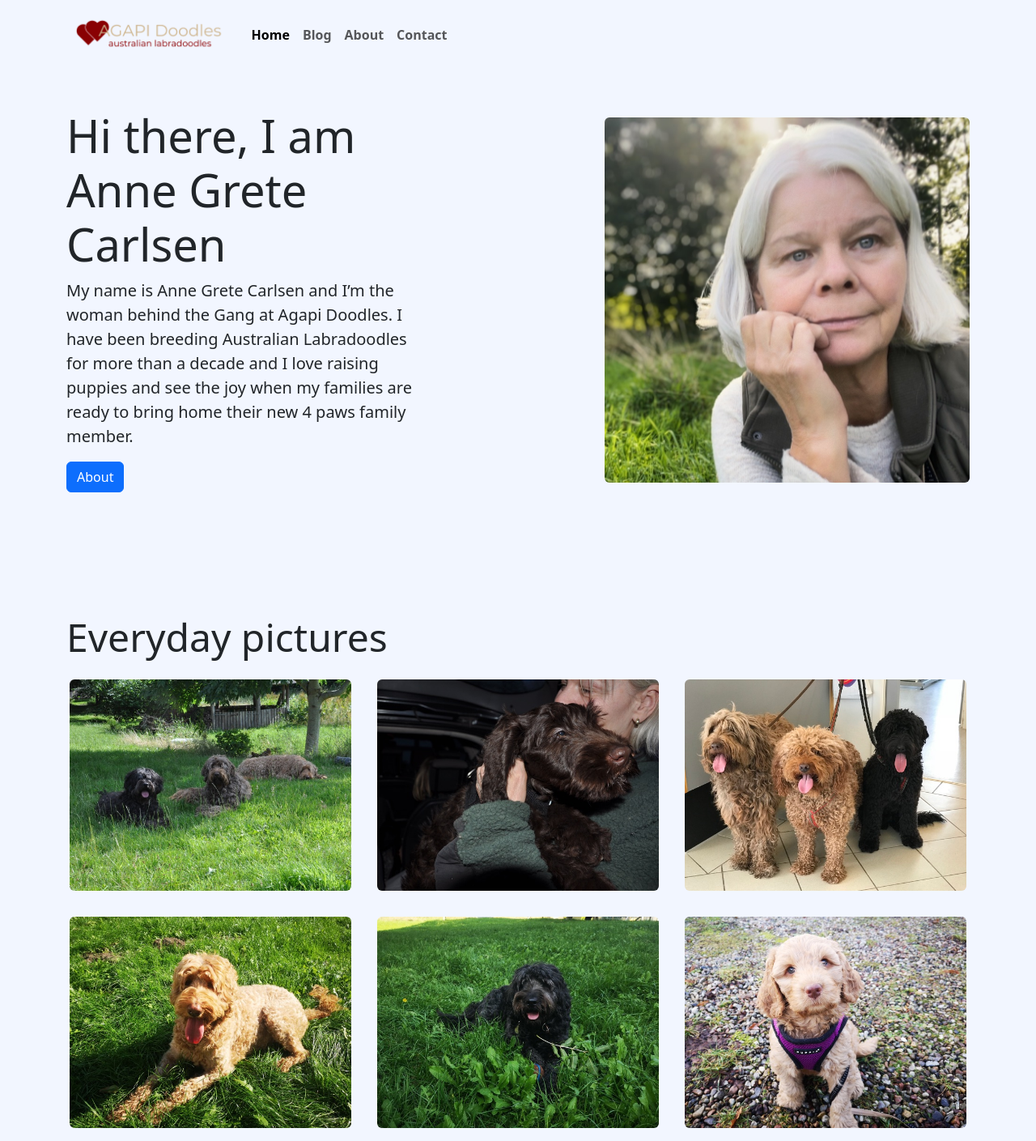
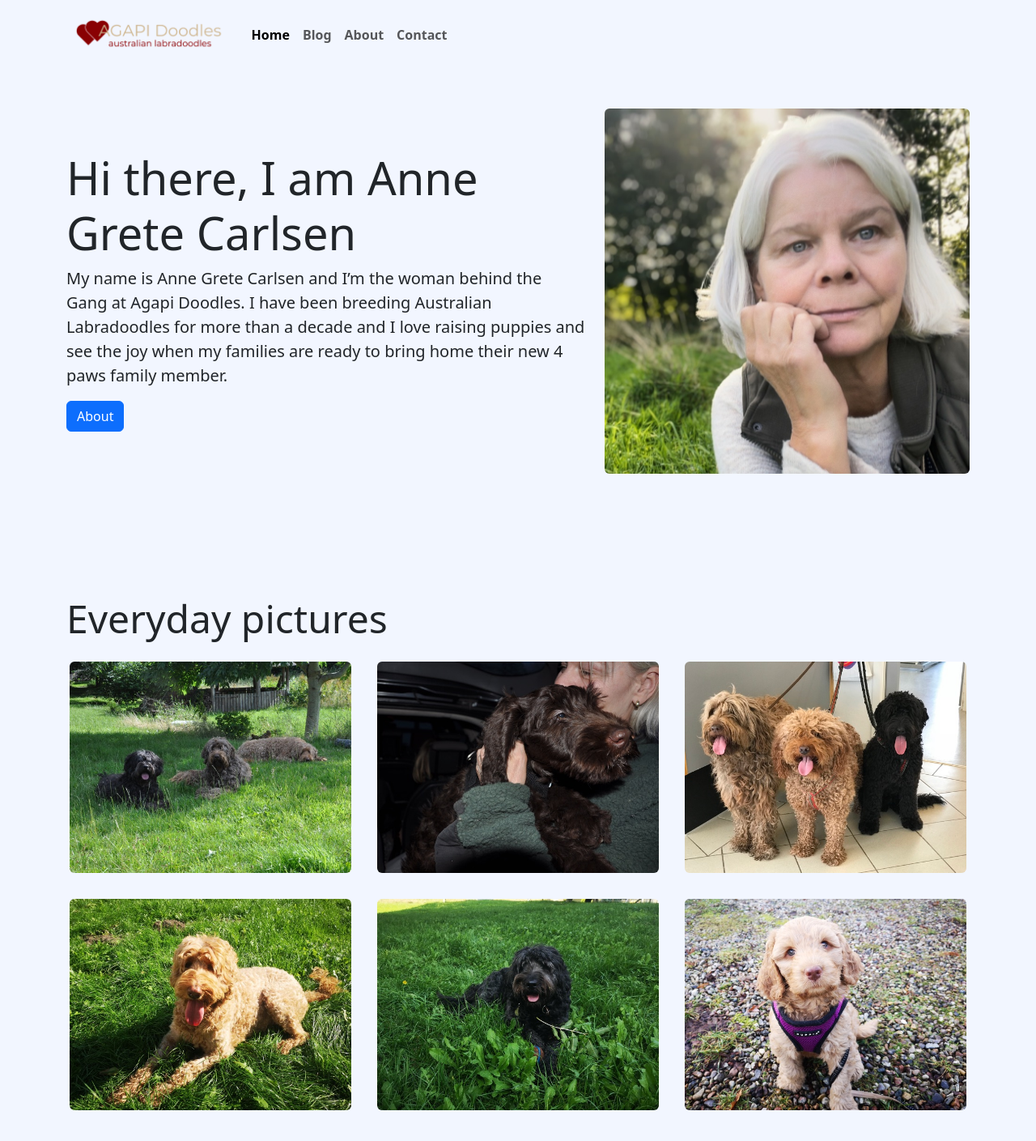
Before and after one commit to AGAPI-Doodles/australian-labradoodles.fi, a Jekyll site: the page built from index.markdown, in a window 1280 px wide. Shown: the whole page at 81% size. Built offline with Jekyll 4.4.1, drawn with Linux system fonts in a browser that asks for light colours; after the commit the page ends 1387 px from its top, so only the background shows below that.

Commit message:
Update home.html

```diff
--- a/_layouts/home.html
+++ b/_layouts/home.html
@@ -3,10 +3,10 @@ layout: default
 ---
 
 <div class="row align-items-center mt-md-5">
-  <div class="col-md-5 offset-md-2">
+  <div class="col-md-5">
     <img class="rounded float-end" src="{{ page.topImage | absolute_url }}" style="width: 100%" />
   </div>
-  <div class="col-md-5 order-md-first mt-3 mt-md-0">
+  <div class="col-md-7 order-md-first mt-3 mt-md-0">
     <h1 class="display-4">{{ page.topTitle }}</h1>
     <div class="lead">{{ page.topText }}</div>
     <a href="https://agapi-doodles.github.io/australian-labradoodles.fi/about/" class="btn btn-primary mt-3">About</a>
```
